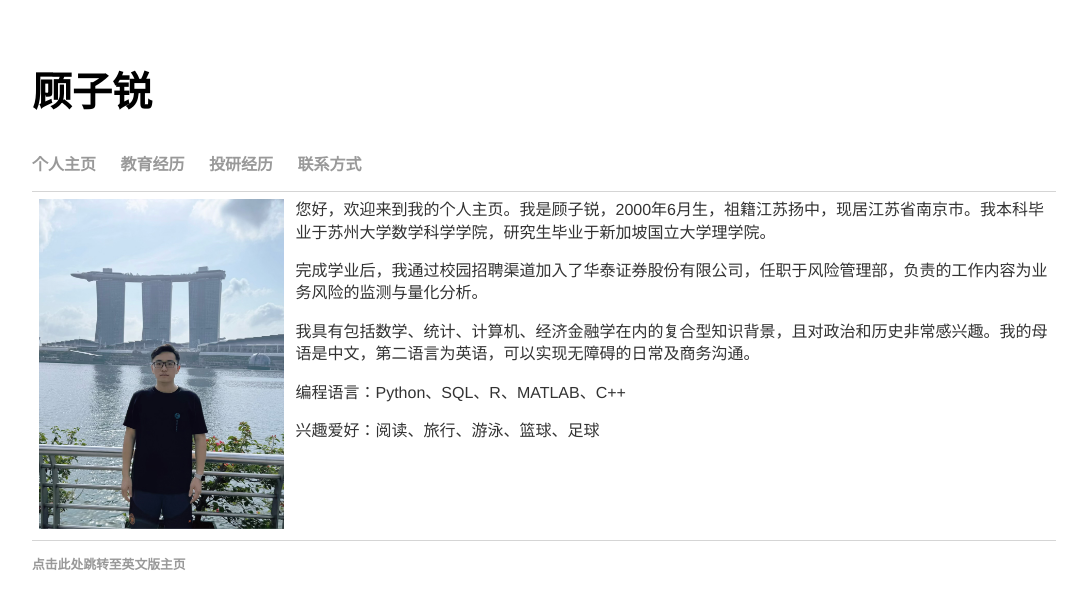
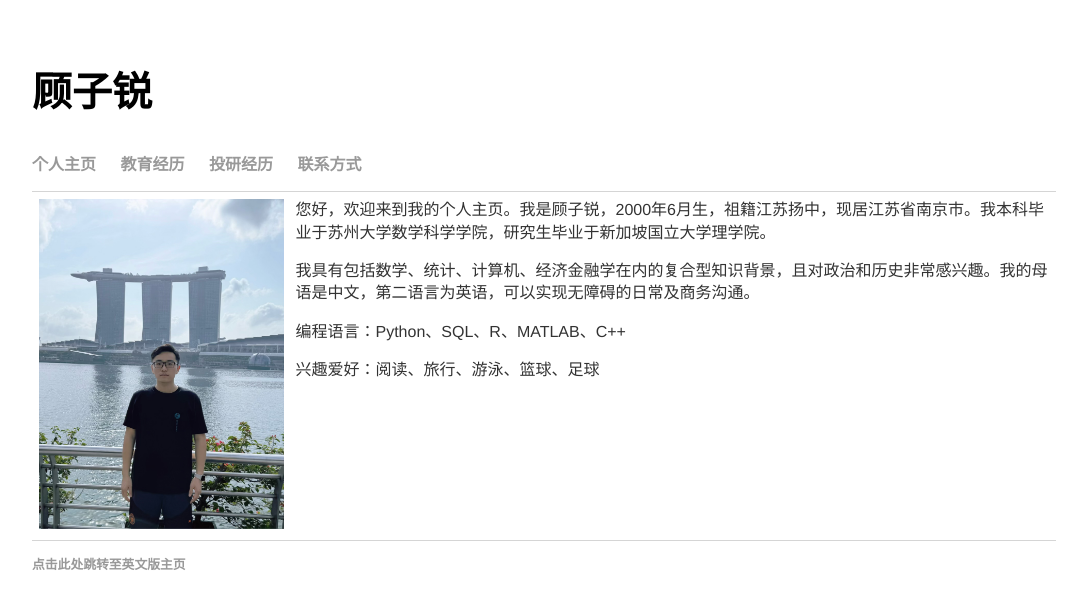
Before and after one commit to guzirui/guzirui.github.io, a Jekyll site: the page built from index.html, in a window 1280 px wide. Shown: the top 609 px of the page, without its empty margins (96-1183 px from the left). Built offline with Jekyll 4.4.1, drawn with Linux system fonts in a browser that asks for light colours.

Commit message:
Update index.html

```diff
--- a/index.html
+++ b/index.html
@@ -22,7 +22,6 @@ title: 顾子锐
     <td>
       <div id="blurb">
 	<p>您好，欢迎来到我的个人主页。我是顾子锐，2000年6月生，祖籍江苏扬中，现居江苏省南京市。我本科毕业于苏州大学数学科学学院，研究生毕业于新加坡国立大学理学院。</p>
-	<p>完成学业后，我通过校园招聘渠道加入了华泰证券股份有限公司，任职于风险管理部，负责的工作内容为业务风险的监测与量化分析。</p>
 	<p>我具有包括数学、统计、计算机、经济金融学在内的复合型知识背景，且对政治和历史非常感兴趣。我的母语是中文，第二语言为英语，可以实现无障碍的日常及商务沟通。</p>
 	<p>编程语言：Python、SQL、R、MATLAB、C++</p>
 	<p>兴趣爱好：阅读、旅行、游泳、篮球、足球</p>
```
